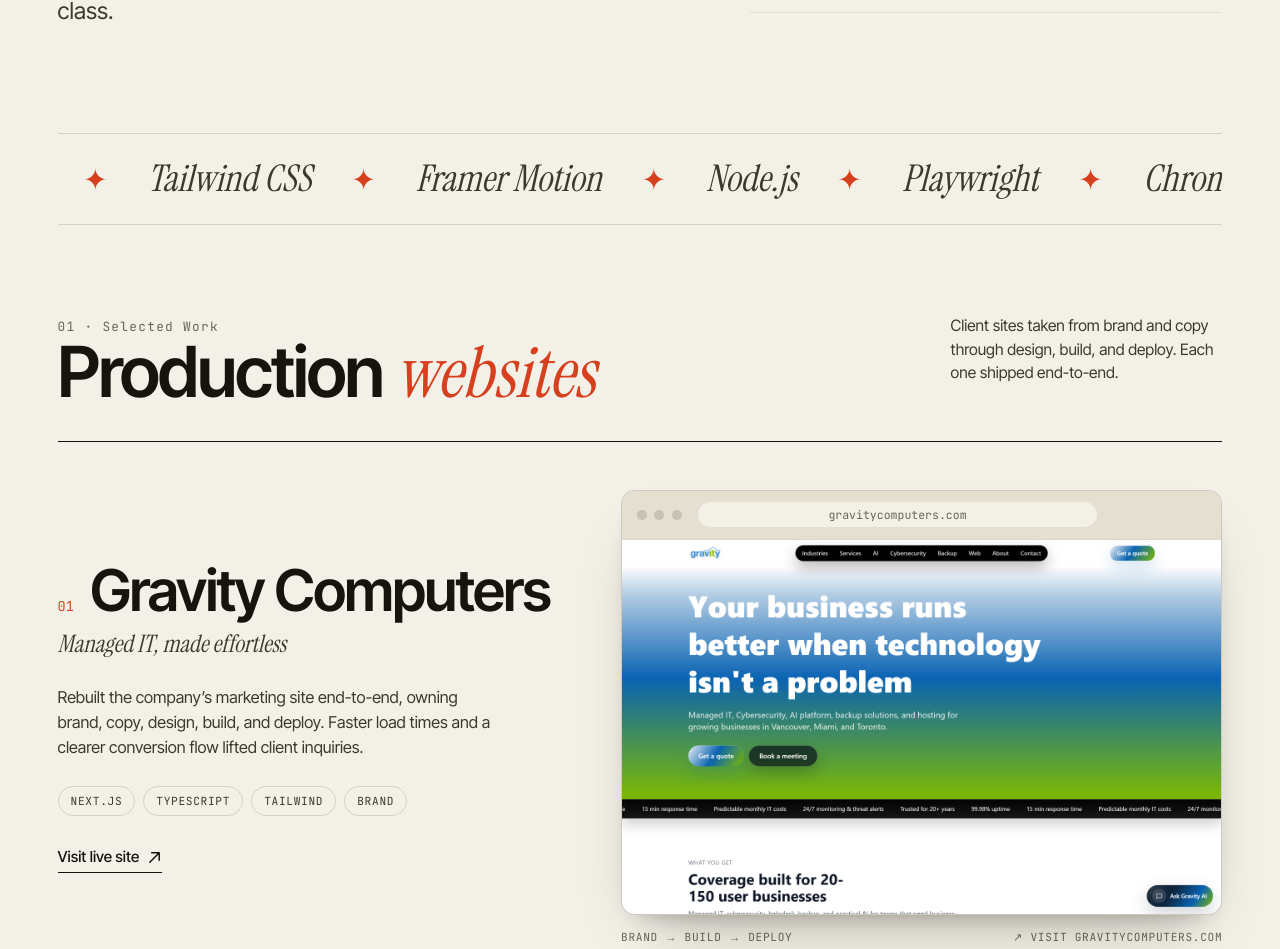
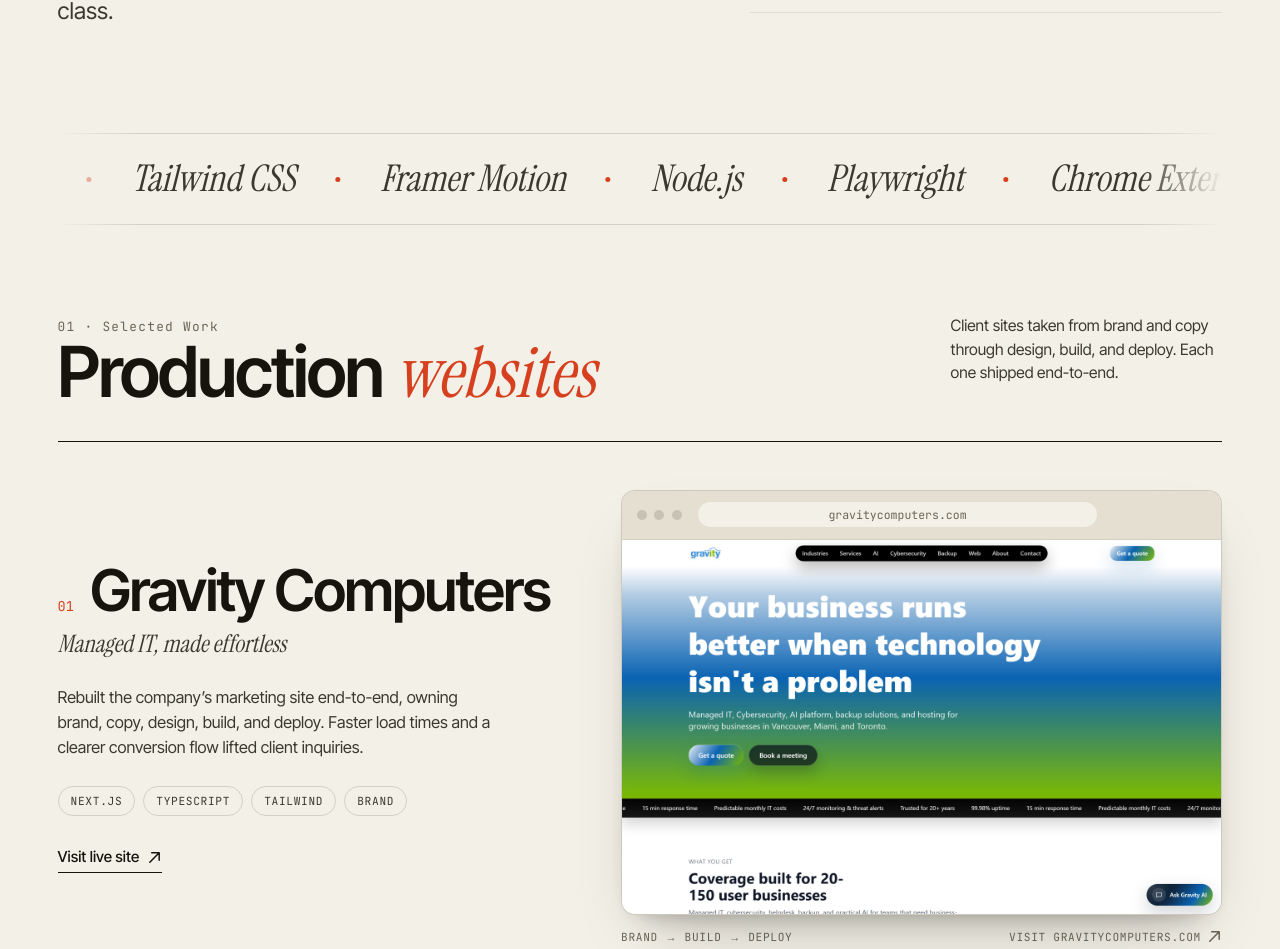
Before and after one commit to jaiten/portfolio, a Next.js app: page / in a window 1280 px wide. Shown: the part 843-1792 px from the top of the page. Built offline with nearby package versions, Linux system fonts and the light colour scheme.

Commit message:
f these animations

```diff
--- a/app/globals.css
+++ b/app/globals.css
@@ -333,6 +333,22 @@
   white-space: nowrap;
   margin-top: clamp(2.5rem, 7vh, 5rem);
   user-select: none;
+  /* fade words out at the edges so nothing is ever harshly clipped,
+     whether the track is scrolling or held still (reduced-motion) */
+  -webkit-mask-image: linear-gradient(
+    90deg,
+    transparent,
+    #000 7%,
+    #000 93%,
+    transparent
+  );
+  mask-image: linear-gradient(
+    90deg,
+    transparent,
+    #000 7%,
+    #000 93%,
+    transparent
+  );
 }
 .marquee-track {
   display: flex;
@@ -354,11 +370,12 @@
   gap: 2.5rem;
 }
 .marquee-item::after {
-  content: "✦";
-  font-family: var(--font-sans);
-  font-style: normal;
-  font-size: 0.8em;
-  color: var(--accent);
+  content: "";
+  width: 5px;
+  height: 5px;
+  border-radius: 50%;
+  background: var(--accent);
+  flex-shrink: 0;
 }
 @keyframes scrollx {
   to {
@@ -505,16 +522,19 @@
   background: var(--paper-2);
   box-shadow: 0 1px 0 rgba(255, 255, 255, 0.6) inset, 0 30px 60px -30px rgba(22, 20, 13, 0.35),
     0 12px 24px -18px rgba(22, 20, 13, 0.4);
-  /* fast, clean exit */
-  transition: transform 0.34s var(--ease-ios), box-shadow 0.34s var(--ease-ios);
+  /* clean, unhurried exit */
+  transition: transform 0.55s var(--ease-ios), box-shadow 0.55s var(--ease-ios),
+    border-color 0.55s var(--ease-ios);
   will-change: transform;
 }
 .project-media:hover .browser {
-  transform: translateY(-8px);
-  box-shadow: 0 1px 0 rgba(255, 255, 255, 0.6) inset, 0 50px 90px -30px rgba(22, 20, 13, 0.45),
-    0 18px 34px -20px rgba(22, 20, 13, 0.45);
-  /* graceful, slow entry */
-  transition: transform 0.75s var(--ease-ios), box-shadow 0.75s var(--ease-ios);
+  transform: translateY(-9px);
+  border-color: var(--accent);
+  box-shadow: 0 1px 0 rgba(255, 255, 255, 0.6) inset, 0 50px 90px -30px rgba(22, 20, 13, 0.42),
+    0 18px 34px -20px rgba(22, 20, 13, 0.42);
+  /* heavy, slow pull upward — orange border resolves at the same rate (~0.7s) */
+  transition: transform 0.7s var(--ease-ios), box-shadow 0.7s var(--ease-ios),
+    border-color 0.7s var(--ease-ios);
 }
 .project-media:focus-visible {
   outline: 2px solid var(--accent);
@@ -556,12 +576,7 @@
   object-fit: cover;
   object-position: top center;
   display: block;
-  transform: scale(1.001);
-  transition: transform 0.4s var(--ease-ios);
-}
-.project-media:hover .browser-shot {
-  transform: scale(1.05);
-  transition: transform 1.1s var(--ease-ios);
+  /* the screenshot itself stays untouched on hover — only the frame lifts */
 }
 .project-caption {
   margin-top: 0.85rem;
@@ -572,11 +587,34 @@
   letter-spacing: 0.06em;
   text-transform: uppercase;
   color: var(--ink-3);
-  transition: color 0.3s var(--ease-ios);
+  transition: color 0.5s var(--ease-ios);
 }
-.project-media:hover .project-caption {
+.project-caption-visit {
+  display: inline-flex;
+  align-items: center;
+  gap: 0.4rem;
+}
+/* the visit label fills with orange from left to right, in step with the lift */
+.visit-label {
+  background: linear-gradient(90deg, var(--accent) 0 50%, var(--ink-3) 50% 100%);
+  background-size: 200% 100%;
+  background-position: 100% 0;
+  -webkit-background-clip: text;
+  background-clip: text;
+  -webkit-text-fill-color: transparent;
+  color: transparent;
+  transition: background-position 0.7s var(--ease-ios);
+}
+.project-caption-visit .arrow {
+  color: var(--ink-3);
+  transition: color 0.7s var(--ease-ios), transform 0.7s var(--ease-ios);
+}
+.project-media:hover .visit-label {
+  background-position: 0% 0;
+}
+.project-media:hover .project-caption-visit .arrow {
   color: var(--accent);
-  transition: color 0.6s var(--ease-ios);
+  transform: translate(2px, -2px);
 }
 
 @media (max-width: 880px) {
@@ -663,32 +701,33 @@
 /* Extension cards: slow, smooth, intentional (iOS-style).
    AI-system cards keep the base hover above. */
 .scard.product {
-  /* fast, clean exit */
-  transition: transform 0.34s var(--ease-ios), border-color 0.34s var(--ease-ios),
-    box-shadow 0.34s var(--ease-ios);
+  /* calm, even exit */
+  transition: transform 0.5s var(--ease-ios), border-color 0.5s var(--ease-ios),
+    box-shadow 0.5s var(--ease-ios);
 }
 .scard.product:hover {
-  transform: translateY(-8px);
-  /* graceful, slow entry */
-  transition: transform 0.7s var(--ease-ios), border-color 0.7s var(--ease-ios),
-    box-shadow 0.7s var(--ease-ios);
+  /* heavier, slower pull upward with a deeper, softer shadow */
+  transform: translateY(-10px);
+  box-shadow: 0 44px 76px -40px rgba(22, 20, 13, 0.46);
+  transition: transform 0.85s var(--ease-ios), border-color 0.85s var(--ease-ios),
+    box-shadow 0.85s var(--ease-ios);
 }
 .scard.product .scard-glyph {
-  transition: transform 0.34s var(--ease-ios);
+  transition: transform 0.5s var(--ease-ios);
 }
 .scard.product:hover .scard-glyph {
-  transform: scale(1.06);
-  transition: transform 0.7s var(--ease-ios);
+  transform: scale(1.05) rotate(-2deg);
+  transition: transform 0.85s var(--ease-ios);
 }
 .scard.product .scard-link,
 .scard.product .scard-link .arrow {
-  transition: gap 0.3s var(--ease-ios), color 0.3s var(--ease-ios),
-    transform 0.3s var(--ease-ios);
+  transition: gap 0.4s var(--ease-ios), color 0.4s var(--ease-ios),
+    transform 0.4s var(--ease-ios);
 }
 .scard.product:hover .scard-link,
 .scard.product:hover .scard-link .arrow {
-  transition: gap 0.55s var(--ease-ios), color 0.55s var(--ease-ios),
-    transform 0.55s var(--ease-ios);
+  transition: gap 0.7s var(--ease-ios), color 0.7s var(--ease-ios),
+    transform 0.7s var(--ease-ios);
 }
 .scard-glyph.logo {
   background: none;
@@ -817,6 +856,13 @@
   gap: 2rem;
   align-content: start;
 }
+@media (min-width: 881px) {
+  /* keep skills + credentials in view while the bio is read */
+  .about-side {
+    position: sticky;
+    top: 92px;
+  }
+}
 .about-block .eyebrow {
   display: block;
   margin-bottom: 1rem;
@@ -844,39 +890,26 @@
   margin-top: 0.15rem;
 }
 
-.skills {
+/* skills, shown as a compact rail inside the About sidebar */
+.skill-side {
   display: grid;
-  grid-template-columns: repeat(4, 1fr);
-  gap: clamp(1.2rem, 3vw, 2.5rem);
-  margin-top: clamp(2.5rem, 6vh, 4.5rem);
-  padding-top: clamp(2.5rem, 6vh, 4rem);
-  border-top: 1px solid var(--line);
+  gap: 1.05rem;
 }
-@media (max-width: 880px) {
-  .skills {
-    grid-template-columns: repeat(2, 1fr);
-  }
+.skill-side-group {
+  display: grid;
+  gap: 0.3rem;
 }
-.skill-col h4 {
+.skill-side-label {
   font-family: var(--font-mono);
-  font-size: 0.72rem;
+  font-size: 0.66rem;
   letter-spacing: 0.14em;
   text-transform: uppercase;
   color: var(--accent);
-  margin-bottom: 1rem;
 }
-.skill-col ul {
-  margin: 0;
-  padding: 0;
-  list-style: none;
-  display: grid;
-  gap: 0.55rem;
-}
-.skill-col li {
-  font-size: 0.95rem;
+.skill-side-group p {
   color: var(--ink-2);
-  padding-bottom: 0.5rem;
-  border-bottom: 1px solid var(--line-soft);
+  font-size: 0.9rem;
+  line-height: 1.5;
 }
 
 /* =========================================================================
@@ -942,13 +975,20 @@
   display: inline-flex;
   align-items: center;
   gap: 0.5rem;
-  transition: background 0.3s var(--ease-ios), color 0.3s var(--ease-ios),
-    transform 0.3s var(--ease-ios);
+  transition: background 0.5s var(--ease-ios), color 0.5s var(--ease-ios),
+    border-color 0.5s var(--ease-ios), transform 0.5s var(--ease-ios);
+}
+.contact-link .arrow {
+  transition: transform 0.5s var(--ease-ios);
 }
 .contact-link:hover {
   background: var(--ink);
   color: var(--paper);
+  border-color: var(--ink);
   transform: translateY(-3px);
+}
+.contact-link:hover .arrow {
+  transform: translate(3px, -3px);
 }
 .footer {
   border-top: 1px solid var(--line);
@@ -964,6 +1004,46 @@
   letter-spacing: 0.08em;
   text-transform: uppercase;
   color: var(--ink-3);
+}
+
+/* =========================================================================
+   CUSTOM CURSOR (desktop, fine-pointer only — mounted by components/cursor.js)
+   ========================================================================= */
+.cursor {
+  position: fixed;
+  top: 0;
+  left: 0;
+  z-index: 9999;
+  pointer-events: none;
+  display: grid;
+  place-items: center;
+  width: 90px;
+  height: 90px;
+  border-radius: 50%;
+  background: var(--ink);
+  color: var(--paper);
+  opacity: 0;
+  scale: 0.2;
+  transition: opacity 0.5s var(--ease-ios), scale 0.5s var(--ease-ios);
+  will-change: transform;
+}
+.cursor.is-active {
+  opacity: 1;
+  scale: 1;
+}
+.cursor-label {
+  display: inline-flex;
+  align-items: center;
+  gap: 0.32rem;
+  font-family: var(--font-mono);
+  font-size: 0.68rem;
+  letter-spacing: 0.1em;
+  text-transform: uppercase;
+}
+/* hand the pointer over to the custom cursor while hovering project media */
+.cursor-enabled .project-media,
+.cursor-enabled .project-media * {
+  cursor: none;
 }
 
 /* =========================================================================
--- a/app/page.js
+++ b/app/page.js
@@ -1,6 +1,7 @@
 import Nav from "@/components/nav";
 import Hero from "@/components/hero";
 import Reveal from "@/components/reveal";
+import Cursor from "@/components/cursor";
 
 /* ----------------------------- data ----------------------------- */
 
@@ -141,7 +142,7 @@
 const contactLinks = [
   { label: "GitHub", href: "https://github.com/jaiten" },
   { label: "LinkedIn", href: "https://linkedin.com/in/jaitenk" },
-  { label: "Résumé", href: "/JaitenKang_Resume.docx", download: true }
+  { label: "Résumé", href: "/JaitenKang_Resume.pdf", download: true }
 ];
 
 const Arrow = () => (
@@ -156,6 +157,7 @@
   return (
     <>
       <div className="grain" aria-hidden="true" />
+      <Cursor />
       <Nav />
       <main>
         <Hero />
@@ -234,6 +236,7 @@
                     target="_blank"
                     rel="noreferrer"
                     aria-label={`Visit ${p.title} live site`}
+                    data-cursor="Visit site"
                   >
                     <div className="browser">
                       <div className="browser-bar">
@@ -251,7 +254,10 @@
                     </div>
                     <div className="project-caption">
                       <span>{p.role}</span>
-                      <span>↗ Visit {p.label}</span>
+                      <span className="project-caption-visit">
+                        <span className="visit-label">Visit {p.label}</span>
+                        <Arrow />
+                      </span>
                     </div>
                   </a>
                 </Reveal>
@@ -412,6 +418,17 @@
 
               <Reveal className="about-side" delay={120}>
                 <div className="about-block">
+                  <span className="eyebrow">Skills</span>
+                  <div className="skill-side">
+                    {skills.map((g) => (
+                      <div className="skill-side-group" key={g.title}>
+                        <span className="skill-side-label">{g.title}</span>
+                        <p>{g.items.join(" · ")}</p>
+                      </div>
+                    ))}
+                  </div>
+                </div>
+                <div className="about-block">
                   <span className="eyebrow">Experience</span>
                   <div className="cv-row">
                     <div>
@@ -440,19 +457,6 @@
                 </div>
               </Reveal>
             </div>
-
-            <Reveal className="skills">
-              {skills.map((g) => (
-                <div className="skill-col" key={g.title}>
-                  <h4>{g.title}</h4>
-                  <ul>
-                    {g.items.map((s) => (
-                      <li key={s}>{s}</li>
-                    ))}
-                  </ul>
-                </div>
-              ))}
-            </Reveal>
           </div>
         </section>
 
@@ -470,7 +474,7 @@
                 Let’s build
                 <br />
                 <a className="contact-mail" href="mailto:jaitenkangis@gmail.com">
-                  <span className="serif">something.</span>
+                  <span className="serif">anything.</span>
                 </a>
               </h2>
             </Reveal>
--- /dev/null
+++ b/components/cursor.js
@@ -0,0 +1,92 @@
+"use client";
+
+import { useEffect, useRef, useState } from "react";
+
+/**
+ * Premium custom cursor. A small floating label that trails the pointer with
+ * eased motion and reveals over any element carrying `data-cursor="…"`.
+ * Desktop / fine-pointer only; bows out for touch and reduced-motion users so
+ * the native cursor is never taken away when the effect can't be appreciated.
+ */
+export default function Cursor() {
+  const ref = useRef(null);
+  const [enabled, setEnabled] = useState(false);
+  const [active, setActive] = useState(false);
+  const [label, setLabel] = useState("");
+
+  useEffect(() => {
+    const fine = window.matchMedia("(pointer: fine)").matches;
+    const calm = window.matchMedia("(prefers-reduced-motion: reduce)").matches;
+    if (!fine || calm) return;
+
+    setEnabled(true);
+    document.body.classList.add("cursor-enabled");
+
+    const pos = { x: -100, y: -100 };
+    const target = { x: -100, y: -100 };
+    let raf;
+
+    const onMove = (e) => {
+      target.x = e.clientX;
+      target.y = e.clientY;
+    };
+
+    const onOver = (e) => {
+      const hit = e.target.closest?.("[data-cursor]");
+      if (hit) {
+        setLabel(hit.getAttribute("data-cursor") || "");
+        setActive(true);
+      }
+    };
+
+    const onOut = (e) => {
+      const hit = e.target.closest?.("[data-cursor]");
+      if (hit && !hit.contains(e.relatedTarget)) setActive(false);
+    };
+
+    const tick = () => {
+      // ease toward the pointer for a soft, trailing follow
+      pos.x += (target.x - pos.x) * 0.18;
+      pos.y += (target.y - pos.y) * 0.18;
+      const el = ref.current;
+      if (el) el.style.transform = `translate3d(${pos.x}px, ${pos.y}px, 0) translate(-50%, -50%)`;
+      raf = requestAnimationFrame(tick);
+    };
+    raf = requestAnimationFrame(tick);
+
+    window.addEventListener("pointermove", onMove, { passive: true });
+    document.addEventListener("pointerover", onOver, { passive: true });
+    document.addEventListener("pointerout", onOut, { passive: true });
+
+    return () => {
+      cancelAnimationFrame(raf);
+      window.removeEventListener("pointermove", onMove);
+      document.removeEventListener("pointerover", onOver);
+      document.removeEventListener("pointerout", onOut);
+      document.body.classList.remove("cursor-enabled");
+    };
+  }, []);
+
+  if (!enabled) return null;
+
+  return (
+    <div
+      ref={ref}
+      className={`cursor ${active ? "is-active" : ""}`}
+      aria-hidden="true"
+    >
+      <span className="cursor-label">
+        {label}
+        <svg width="11" height="11" viewBox="0 0 16 16" fill="none">
+          <path
+            d="M3 13L13 3M13 3H5M13 3V11"
+            stroke="currentColor"
+            strokeWidth="1.7"
+            strokeLinecap="round"
+            strokeLinejoin="round"
+          />
+        </svg>
+      </span>
+    </div>
+  );
+}
--- a/components/hero.js
+++ b/components/hero.js
@@ -30,7 +30,7 @@
             <span className="status-dot" aria-hidden="true" />
             <span className="eyebrow">Available now · Open to full-time SWE roles</span>
           </span>
-          <span className="eyebrow">Vancouver · Montréal · Remote</span>
+          <span className="eyebrow">Vancouver · Montréal · Remote · Open to relocating</span>
         </div>
 
         <h1 className="hero-title" aria-label="I build and ship websites, extensions & AI systems.">
```
Also changed, not shown: app/opengraph-image.js (added, +91 -0 lines), 2 other files (tests, documents, lock files or other folders).
